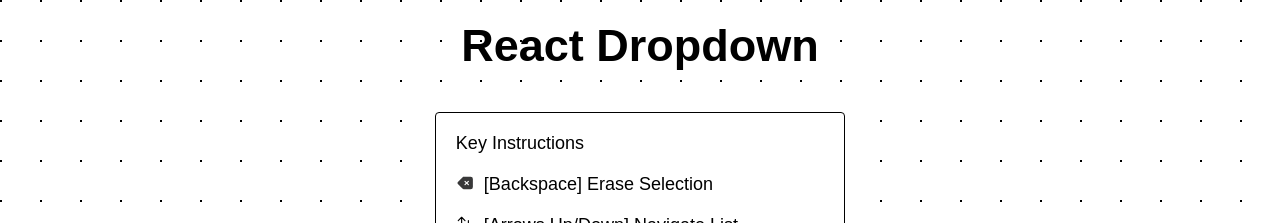
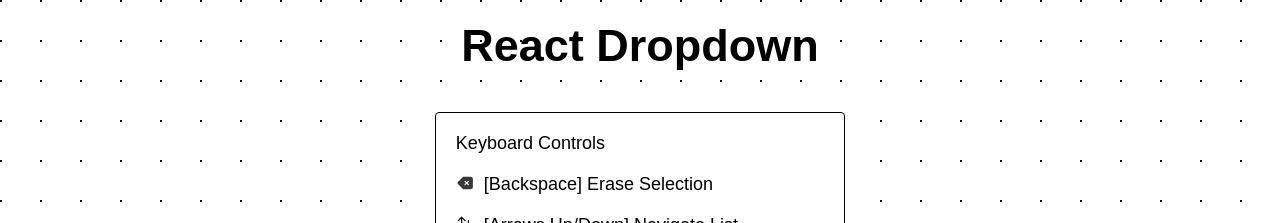
Before and after one commit to supernova770/dropdown-showcase, a React (Create React App) app: page / in a window 1280 px wide. Shown: the top 223 px of the page. Built offline with nearby package versions, Linux system fonts and the light colour scheme.

Commit message:
first commit

```diff
--- a/src/App.tsx
+++ b/src/App.tsx
@@ -39,7 +39,7 @@ const App = () => {
       <div style={{ margin: "0 auto", textAlign: "center" }}>
         <h1 className={styles["dropdown-card-title"]}>React Dropdown</h1>
         <div className={styles["dropdown-card"]}>
-          <h2>Key Instructions</h2>
+          <h2>Keyboard Controls</h2>
           <span style={{display:"flex", verticalAlign:"middle"}}>
             <HiBackspace size={18} fill={"#383839"} style={{margin:"10px 0px 10px 10px"}}/>
             <h2>{"[Backspace]"} Erase Selection</h2>
```
